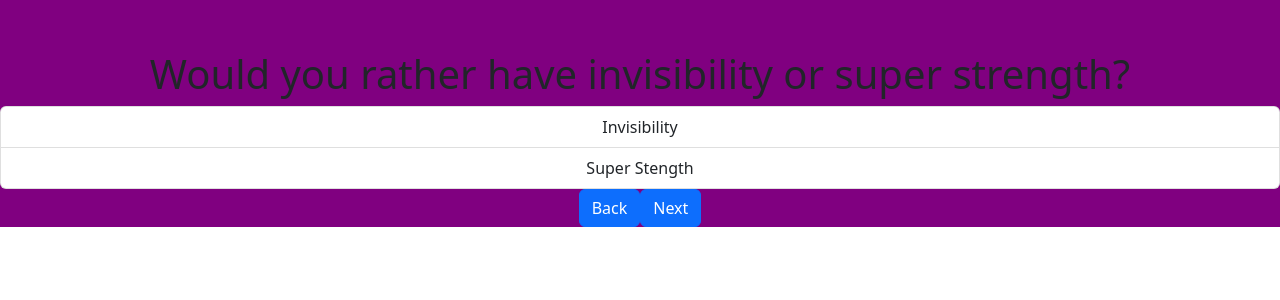
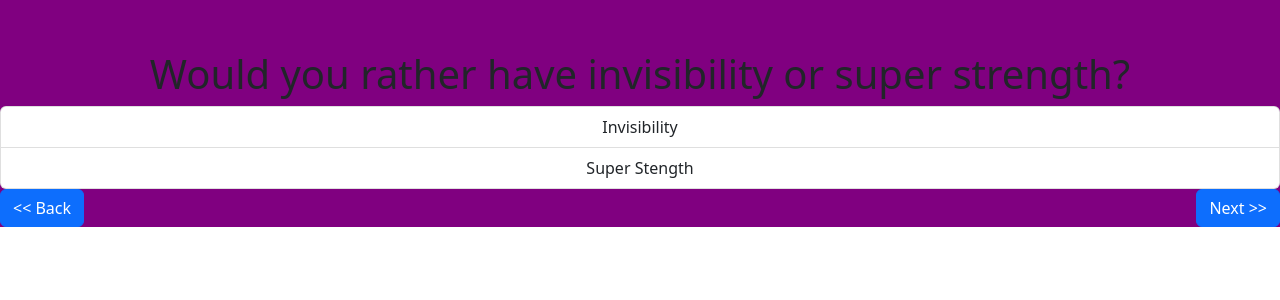
Before and after one commit to tobyestipona/StudyStars, a React (Vite) app: page /Question2 in a window 1280 px wide. Shown: the top 300 px of the page. Built offline with nearby package versions, Linux system fonts and the light colour scheme.

Commit message:
improved next and back buttons

```diff
--- a/src/components/Question1.tsx
+++ b/src/components/Question1.tsx
@@ -28,11 +28,13 @@ function Question1() {
         heading="What star sign are you?"
         onSelectItem={handleSelectedItem}
       />
-      <Link to="/Question2">
-        <Button color="primary" onClick={() => console.log()}>
-          Next
-        </Button>
-      </Link>
+      <div style={{ textAlign: "right"}}>
+        <Link to="/Question2">
+          <Button color="primary" onClick={() => console.log()}>
+            Next &gt;&gt;
+          </Button>
+        </Link>
+      </div>
     </div>
   );
 }
--- a/src/components/Question10.tsx
+++ b/src/components/Question10.tsx
@@ -15,9 +15,10 @@ function Question10() {
         heading="What do you NOT want in a study partner"
         onSelectItem={handleSelectedItem}
       />
+      <div style={{ display: "flex", justifyContent: "space-between" }}>
         <Link to="/Question9">
           <Button color="primary" onClick={() => console.log()}>
-          Back
+            &lt;&lt; Back
           </Button>
         </Link>
         <Link to="/SelfProfile">
@@ -26,6 +27,7 @@ function Question10() {
           </Button>
         </Link>
       </div>
+    </div>
   );
 }
 
--- a/src/components/Question2.tsx
+++ b/src/components/Question2.tsx
@@ -9,24 +9,25 @@ const handleSelectedItem = (item: string) => {
 function Question2() {
   let items = ["Invisibility", "Super Stength"];
   return (
-    <div style={{ background: "purple", textAlign: "center", paddingTop: "50px"  }}>
+    <div style={{ background: "purple", textAlign: "center", paddingTop: "50px" }}>
       <ListGroup
         items={items}
         heading="Would you rather have invisibility or super strength?"
         onSelectItem={handleSelectedItem}
       />
+      <div style={{ display: "flex", justifyContent: "space-between" }}>
         <Link to="/Question1">
           <Button color="primary" onClick={() => console.log()}>
-          Back
+            &lt;&lt; Back
           </Button>
         </Link>
         <Link to="/Question3">
           <Button color="primary" onClick={() => console.log()}>
-          Next
+            Next &gt;&gt;
           </Button>
         </Link>
       </div>
-
+    </div>
   );
 }
 
--- a/src/components/Question3.tsx
+++ b/src/components/Question3.tsx
@@ -15,16 +15,18 @@ function Question3() {
         heading="It's a lake day! Would you rather go fishing or turn into a fish?"
         onSelectItem={handleSelectedItem}
       />
+      <div style={{ display: "flex", justifyContent: "space-between" }}>
         <Link to="/Question2">
           <Button color="primary" onClick={() => console.log()}>
-          Back
+            &lt;&lt; Back
           </Button>
         </Link>
         <Link to="/Question4">
           <Button color="primary" onClick={() => console.log()}>
-          Next
+            Next &gt;&gt;
           </Button>
         </Link>
+      </div>
     </div>
   );
 }
--- a/src/components/Question4.tsx
+++ b/src/components/Question4.tsx
@@ -15,16 +15,18 @@ function Question4() {
         heading="Would you rather fight a bear or a giant crab?"
         onSelectItem={handleSelectedItem}
       />
+      <div style={{ display: "flex", justifyContent: "space-between" }}>
         <Link to="/Question3">
           <Button color="primary" onClick={() => console.log()}>
-          Back
+            &lt;&lt; Back
           </Button>
         </Link>
         <Link to="/Question5">
           <Button color="primary" onClick={() => console.log()}>
-          Next
+            Next &gt;&gt;
           </Button>
         </Link>
+      </div>
     </div>
   );
 }
--- a/src/components/Question5.tsx
+++ b/src/components/Question5.tsx
@@ -15,16 +15,18 @@ function Question5() {
         heading="Would you rather play the lyre or pan flute?"
         onSelectItem={handleSelectedItem}
       />
+      <div style={{ display: "flex", justifyContent: "space-between" }}>
         <Link to="/Question4">
           <Button color="primary" onClick={() => console.log()}>
-          Back
+            &lt;&lt; Back
           </Button>
         </Link>
         <Link to="/Question6">
           <Button color="primary" onClick={() => console.log()}>
-          Next
+            Next &gt;&gt;
           </Button>
         </Link>
+      </div>
     </div>
   );
 }
--- a/src/components/Question6.tsx
+++ b/src/components/Question6.tsx
@@ -15,16 +15,18 @@ function Question6() {
         heading="How do you prepare for upcoming tests?"
         onSelectItem={handleSelectedItem}
       />
+      <div style={{ display: "flex", justifyContent: "space-between" }}>
         <Link to="/Question5">
           <Button color="primary" onClick={() => console.log()}>
-          Back
+            &lt;&lt; Back
           </Button>
         </Link>
         <Link to="/Question7">
           <Button color="primary" onClick={() => console.log()}>
-          Next
+            Next &gt;&gt;
           </Button>
         </Link>
+      </div>
     </div>
   );
 }
--- a/src/components/Question7.tsx
+++ b/src/components/Question7.tsx
@@ -15,16 +15,18 @@ function Question7() {
         heading="What motivates you to reach for the stars?"
         onSelectItem={handleSelectedItem}
       />
+      <div style={{ display: "flex", justifyContent: "space-between" }}>
         <Link to="/Question6">
           <Button color="primary" onClick={() => console.log()}>
-          Back
+            &lt;&lt; Back
           </Button>
         </Link>
         <Link to="/Question8">
           <Button color="primary" onClick={() => console.log()}>
-          Next
+            Next &gt;&gt;
           </Button>
         </Link>
+      </div>
     </div>
   );
 }
--- a/src/components/Question8.tsx
+++ b/src/components/Question8.tsx
@@ -15,16 +15,18 @@ function Question8() {
         heading="You and your partner are going stargazing. What are you priotizing?"
         onSelectItem={handleSelectedItem}
       />
+      <div style={{ display: "flex", justifyContent: "space-between" }}>
         <Link to="/Question7">
           <Button color="primary" onClick={() => console.log()}>
-          Back
+            &lt;&lt; Back
           </Button>
         </Link>
         <Link to="/Question9">
           <Button color="primary" onClick={() => console.log()}>
-          Next
+            Next &gt;&gt;
           </Button>
         </Link>
+      </div>
     </div>
   );
 }
--- a/src/components/Question9.tsx
+++ b/src/components/Question9.tsx
@@ -15,16 +15,18 @@ function Question9() {
         heading="What do you value most in a study partner?"
         onSelectItem={handleSelectedItem}
       />
+      <div style={{ display: "flex", justifyContent: "space-between" }}>
         <Link to="/Question8">
           <Button color="primary" onClick={() => console.log()}>
-          Back
+            &lt;&lt; Back
           </Button>
         </Link>
         <Link to="/Question10">
           <Button color="primary" onClick={() => console.log()}>
-          Next
+            Next &gt;&gt;
           </Button>
         </Link>
+      </div>
     </div>
   );
 }
```
Lines whose indentation alone changed are shown as unchanged.
